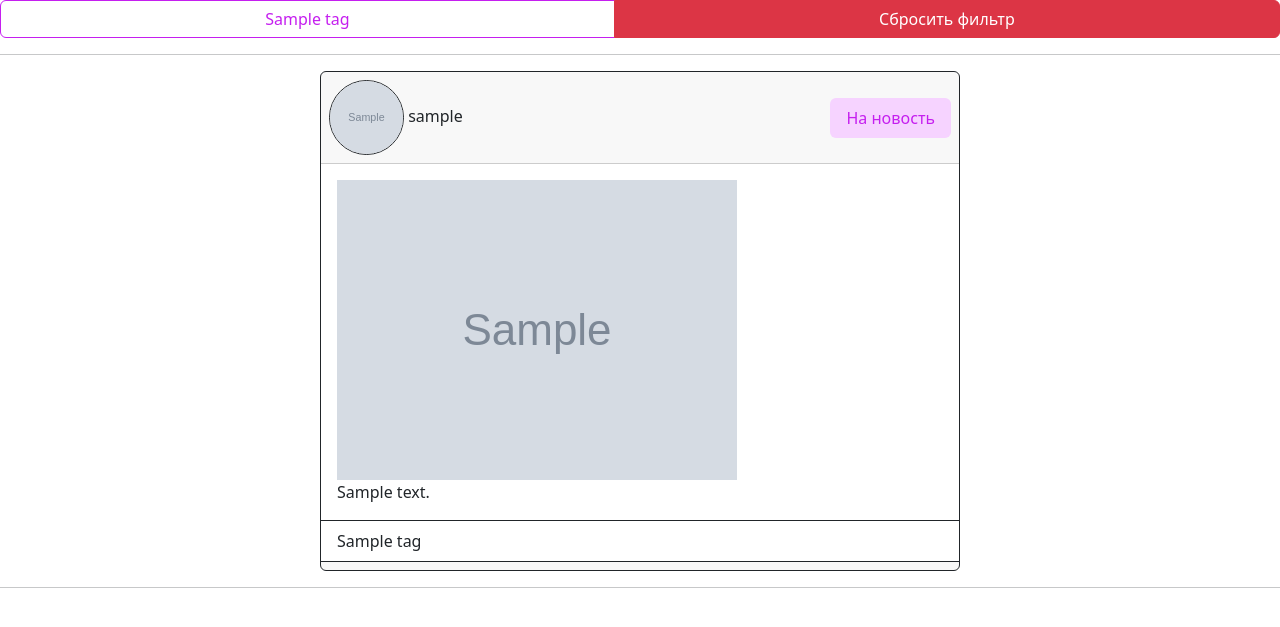
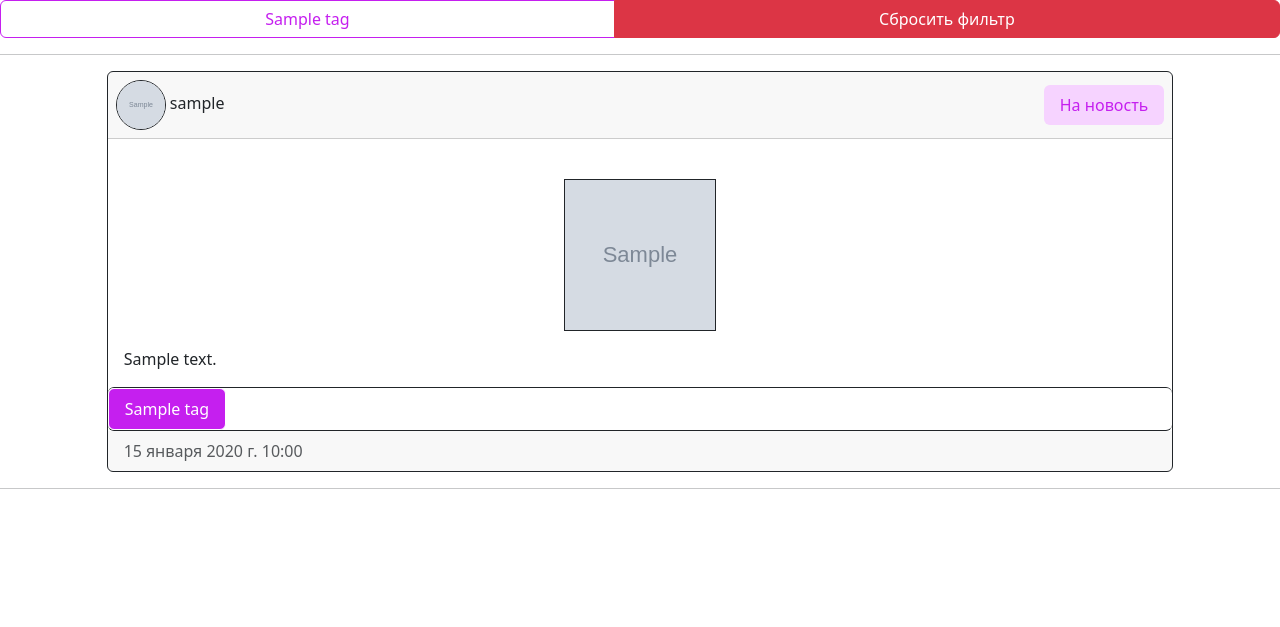
Before and after one commit to efsnail007/LMS_proj_news, a Django app: page / in a window 1280 px wide. Shown: the top 627 px of the page. Run offline with Django 5.2, Linux system fonts and the light colour scheme; tables that the repository leaves empty hold one stand-in row (values such as "Sample post"); grey boxes marked "Sample" are stand-in pictures; data that the repository does not hold is empty; some libraries are stand-ins or nearby versions.

Commit message:
img styling is started

```diff
--- a/src/news/static/css/addition_to_bootstrap.css
+++ b/src/news/static/css/addition_to_bootstrap.css
@@ -103,10 +103,25 @@ textarea {
     resize: none;
 }
 
-.card-height {
+.card-body-height {
     max-height: 500px;
+}
+
+.card-text-height {
+    max-height: 50px;
 }
 
 .btn-filter {
     border: 1px solid #C51FEF;
 }
+
+.btn-filter-on {
+    border: 1px solid white;
+    background-color: #C51FEF;
+    color: white;
+}
+
+.avatar {
+    width: 50px;
+    height: 50px;
+}
--- a/src/news/static/js/js_for_image.js
+++ b/src/news/static/js/js_for_image.js
@@ -2,7 +2,9 @@ window.onload = function() {
     // обработка чекбокса очистки
     const checkbox = document.getElementById('photo-clear_id');
     const button = document.getElementById('id_photo');
-    button.addEventListener("change", (e) => addFile(e.target.files));
+    if (button) {
+        button.addEventListener("change", (e) => addFile(e.target.files));
+    }
     const span = document.getElementById('id_photo_');
     if (checkbox) {
         checkbox.addEventListener('change', () => {
--- a/src/news/templates/news_feed/main.html
+++ b/src/news/templates/news_feed/main.html
@@ -1,4 +1,6 @@
 {% extends 'base/base.html' %}
+
+{% load static %}
 
 {% block title %} Новостная лента {% endblock %}
 
@@ -20,15 +22,16 @@
     {% endif %}
     <hr>
 
-    <div id="feed">
+    <div id="feed" class="">
             <!-- добавить ещё ссылку на страницу новости, но перед этим посмотреть, как она реализована и возможно, придётся добавить redirect не авторизованным пользователям-->
         {% for item, profile, addition in items %}
-            <div class="card border-dark mx-auto w-50 overflow-hidden card-height">
+            <!--<div class="row">-->
+            <div class="card border-dark mx-auto col-10 col-sm-9 col-md-10 overflow-hidden">
                 <div class="card-header bg-pink">
                     <ul class="nav nav-pills card-header-pills justify-content-between align-items-center">
                         <li class="nav-item"><a href="{% url 'user_page:user-page' item.author.username %}" class="text-decoration-none text-dark">
                             {% if profile.photo %}
-                                <img class="rounded-circle border border-dark" width="75" height="75" src="{{ profile.photo.url }}">
+                                <img class="avatar rounded-circle border border-dark" src="{{ profile.photo.url }}">
                             {% endif %}
                             {{ item.author.username }}
                         </a></li>
@@ -38,20 +41,26 @@
                     </ul>
                 </div>
                 <div class="card-body">
-                    <div>
+                    <div class="my-3 card-body-height overflow-hidden">
+                        <div class="row d-flex justify-content-center">
                         {% for file, type in addition.items %}
+                            <div class="col-7 col-lg-2 mt-2">
                             {% if type == "image" %}
-                                <img src="{{ file }}">
+                                <img src="{{ file }}" class="img-fluid photo-border border border-dark">
                             {% else %}
-                                <video src="{{ file }}" controls></video>
+                                <video src="{{ file }}" class="img-fluid video-border" controls></video>
                             {% endif %}
+                            </div>
                         {% endfor %}
                     </div>
-                    <p class="card-text">{{ item.text }}</p>
+                    </div>
+                    <div class="card-text-height overflow-hidden">
+                        <p class="card-text">{{ item.text }}</p>
+                    </div>
                 </div>
-                <ul class="list-group list-group-flush">
+                <ul class="list-group list-group-horizontal">
                     {% for tag in item.tags.all %}
-                        <li class="list-group-item">{{ tag }}</li>
+                        <li class="list-group-item btn-filter-on">{{ tag }}</li>
                     {% endfor %}
                 </ul>
                 <div class="card-footer text-muted">
@@ -61,6 +70,10 @@
             <hr>
         {% endfor %}
     </div>
+    <div id="image-block-id" class="container-fluid hidden-elem mx-auto d-flex align-items-center align-self-center">
+        <img src="" id="image-block-photo-id" class="hidden-elem img-fluid mx-auto">
+    </div>
+    <script type="text/javascript" src="{% static 'js/js_for_image.js' %}"></script>
     <script src="https://ajax.googleapis.com/ajax/libs/jquery/3.5.1/jquery.min.js"></script>
     <script>
         $(document).ready(function() {
```
